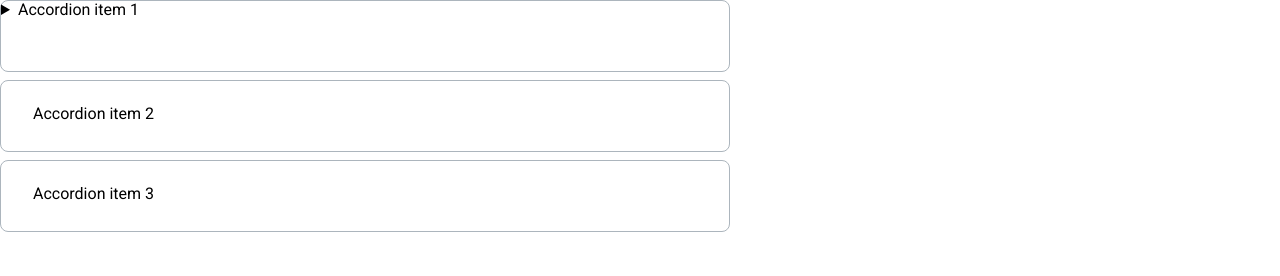
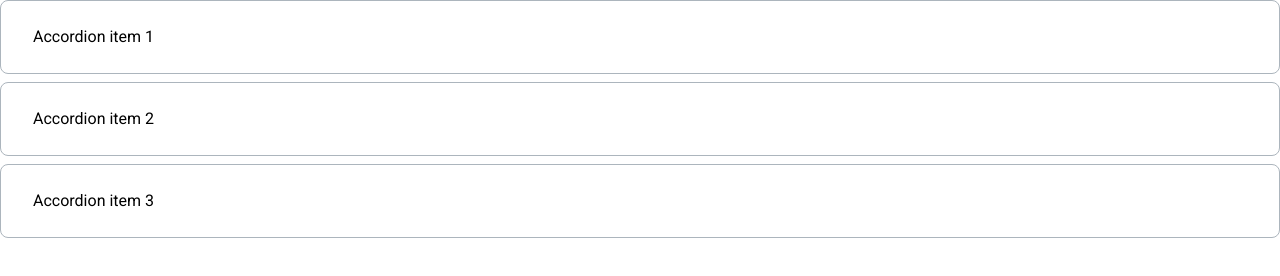
Before and after one commit to js-tasks-ru/htmlcss-20210916_p-bandaronak, a website: page 03-lection1/02-accordion/index.html in a window 1280 px wide. Drawn offline with nearby package versions, Linux system fonts and the light colour scheme.

Commit message:
Bug fixes

```diff
--- a/03-lection1/02-accordion/accordion.css
+++ b/03-lection1/02-accordion/accordion.css
@@ -1,11 +1,11 @@
 .accordion {
     font-family: 'Inter', sans-serif;
+    font-size: 16px;
+    line-height: 24px;
 }
 
 .accordion__item {
     display: block;
-    width: 730px;
-    height: 72px;
     box-sizing: border-box;
     border-radius: 8px;
     background: var(--white);
@@ -17,15 +17,13 @@
     margin-bottom: 0;
 }
 
-.accordion__item[open]{
-    height: 100%;
+.accordion__item:not([open]){
+    padding: 0 0 1.5em;
 }
 
 .accordion__summary {
     display: block;
-    position: relative;
-    top: 24px;
-    left: 32px;
+    padding: 1.5em 2em 0;
 }
 
 .accordion__summary::marker {
@@ -33,8 +31,6 @@
 }
 
 .accordion__content {
-    font-size: 16px;
-    line-height: 24px;
     padding: 1em 50px 0 32px;
     color: var(--grey-4);
 }
--- a/03-lection1/02-accordion/index.html
+++ b/03-lection1/02-accordion/index.html
@@ -9,10 +9,10 @@
 <body>
 <div class='accordion'>
   <details class='accordion__item'>
-    <summary class='accordion__item__summary'>
+    <summary class='accordion__summary'>
       Accordion item 1
     </summary>
-    <div class='accordion__item__content'>
+    <div class='accordion__content'>
       <p>
         Lorem, ipsum dolor sit amet consectetur adipisicing elit. Debitis nesciunt sunt quos natus, nisi officia
         provident
```
